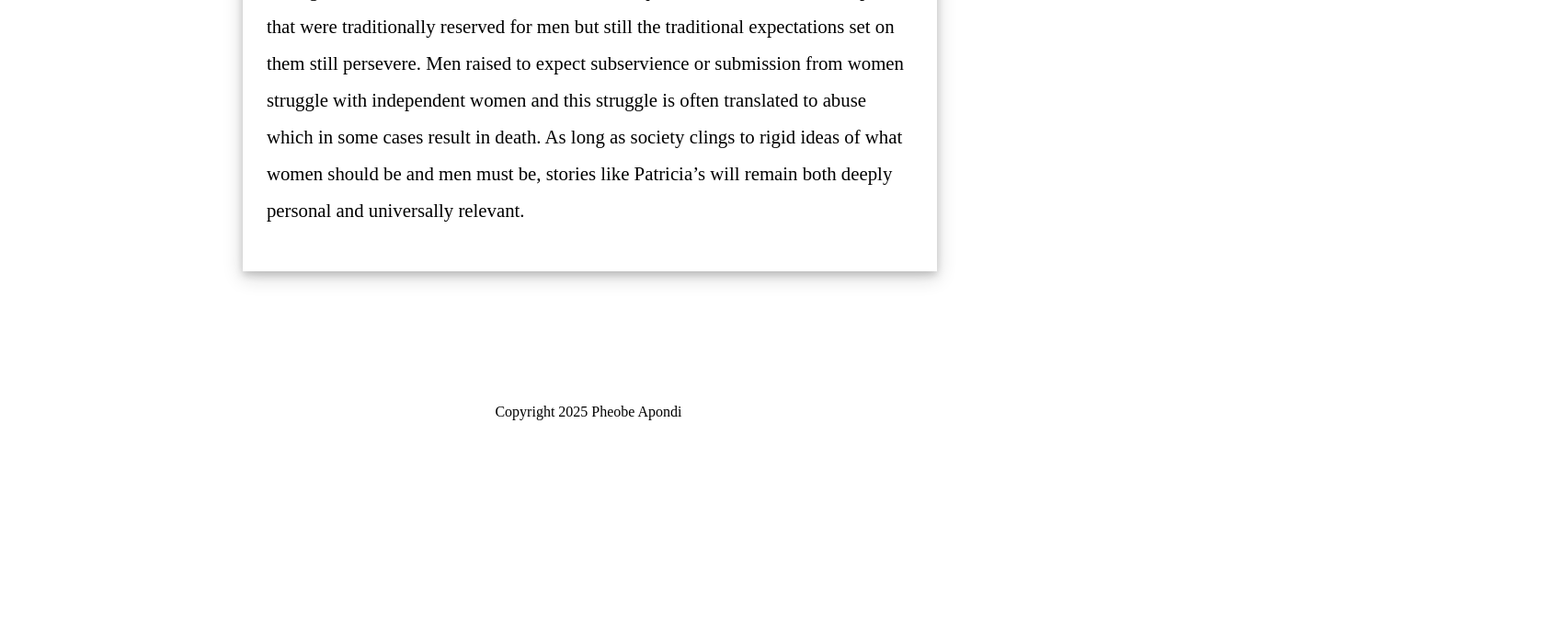
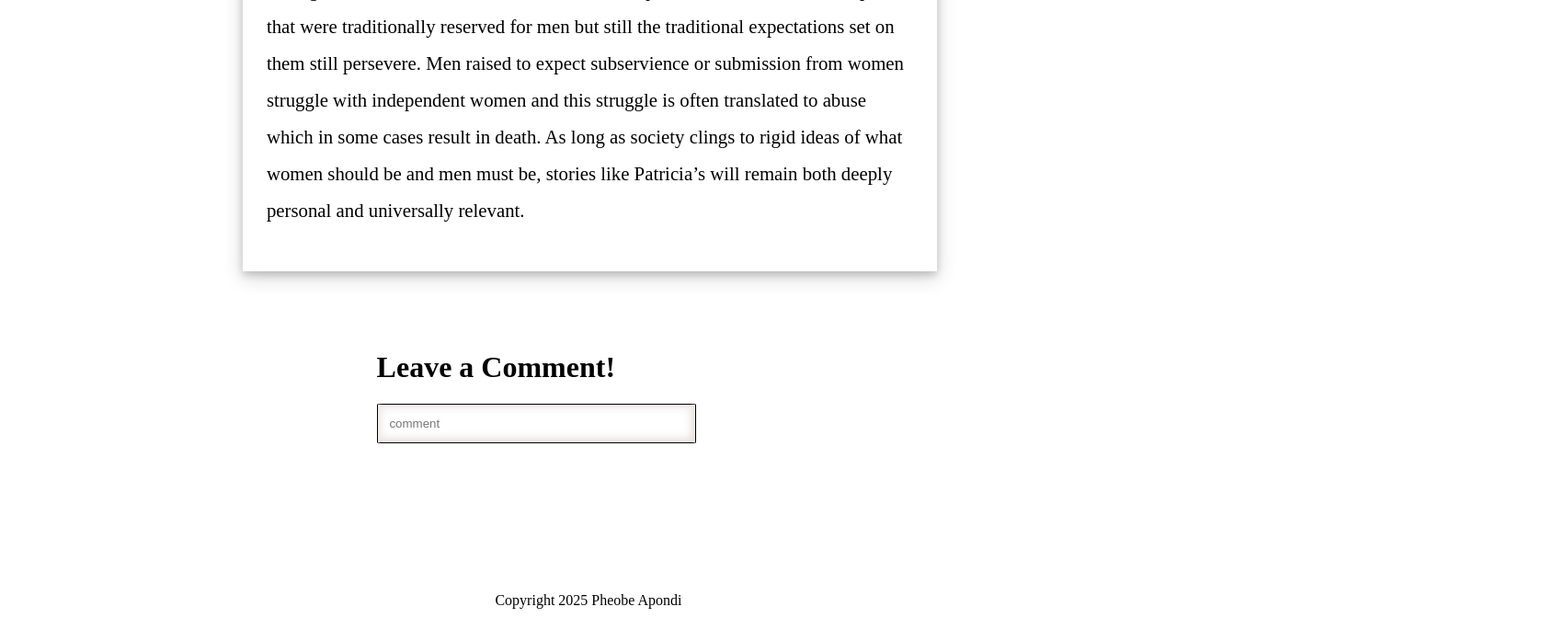
Before and after one commit to Pheobe-Apondi/born-a-crime-review, a plain HTML site: page childOfDivide.html in a window 1280 px wide. Shown: the part 1957-2654 px from the top of the page at 92% size, 1690 px wide, since content can reach past the window. Before the commit the page ends 2456 px from the top, so only its background shows below. Drawn offline with Linux system fonts and the light colour scheme; a web font is replaced by a local one.

Commit message:
worked on responsiveness

```diff
--- a/childOfDivide.css
+++ b/childOfDivide.css
@@ -1,6 +1,7 @@
 
 body{
   margin: 0%;
+
 }
 .nav{
   display: flex;
@@ -95,6 +96,23 @@ font-style: italic;
   text-align: center;
   padding-top: 10%;
   padding-bottom: 2%;
+}
+
+.form{
+  justify-content: center;
+  position: relative;
+  left: 32%;
+  padding-top: 5%;
+
+  #input{
+    width: 25vw;
+    padding: 1%;
+    border-radius: 2%;
+    border: solid 1px black;
+    box-shadow: inset 4px 4px 10px  #f0e9e9, inset -4px -4px 10px #e6dcdc;
+
+  }
+
 }
 
 @media only screen and (max-width:500px) and (min-width:0px){
--- a/childOfDivide.html
+++ b/childOfDivide.html
@@ -5,6 +5,9 @@
     <meta name="viewport" content="width=device-width, initial-scale=1.0">
     <title>Born A Crime</title>
     <link rel="stylesheet" href="childOfDivide.css">
+    <link rel="preconnect" href="https://fonts.googleapis.com">
+<link rel="preconnect" href="https://fonts.gstatic.com" crossorigin>
+<link href="https://fonts.googleapis.com/css2?family=Emblema+One&family=Great+Vibes&family=Iansui&family=Monoton&family=Noto+Sans+JP:wght@100..900&family=Noto+Sans+SC&family=Playfair+Display:ital,wght@0,400..900;1,400..900&family=Prompt:ital,wght@0,100;0,200;0,300;0,400;0,500;0,600;0,700;0,800;0,900;1,100;1,200;1,300;1,400;1,500;1,600;1,700;1,800;1,900&family=Roboto+Slab:wght@100..900&family=Tuffy:ital,wght@0,400;0,700;1,400;1,700&display=swap" rel="stylesheet">
 </head>
 <body>
     <header>
@@ -39,7 +42,7 @@
             <p>I have been contemplating on what I would rename Trevor Noah's book <strong>Born A Crime</strong> if I was given a chance.
                 After much analysis of the book,
                  I've settled on THE IN-BETWEEN CHILD: A story from the divide.</p>
-            <p>This is a suitable title because of the themese explored in the book.
+            <p>This is a suitable title because of the themes explored in the book.
                  It is a memoir of a young boy, an anamoly,who faces struggles of not
                   belonging to either race, class, culture or school. His conception and birth
                    is the first divide we see, a child born from a white Swiss dad and a black Xhosa woman.
@@ -68,6 +71,11 @@
         </div>
       </section>
 
+      <form class="form">
+        <h1>Leave a Comment!</h1>
+        <input type="text" id="input" placeholder="comment"><br><br>
+    </form>
+
       <footer>
 
         <p id="footer">Copyright 2025 Pheobe Apondi</p>
--- a/styles.css
+++ b/styles.css
@@ -2,6 +2,7 @@ body{
     overflow-x: hidden;
     font-family: sans-serif;
     margin: 0%;
+    font-family: cursive;
 }
 
 .nav{
```
Also changed, not shown: index.html (+1 -0 lines).
